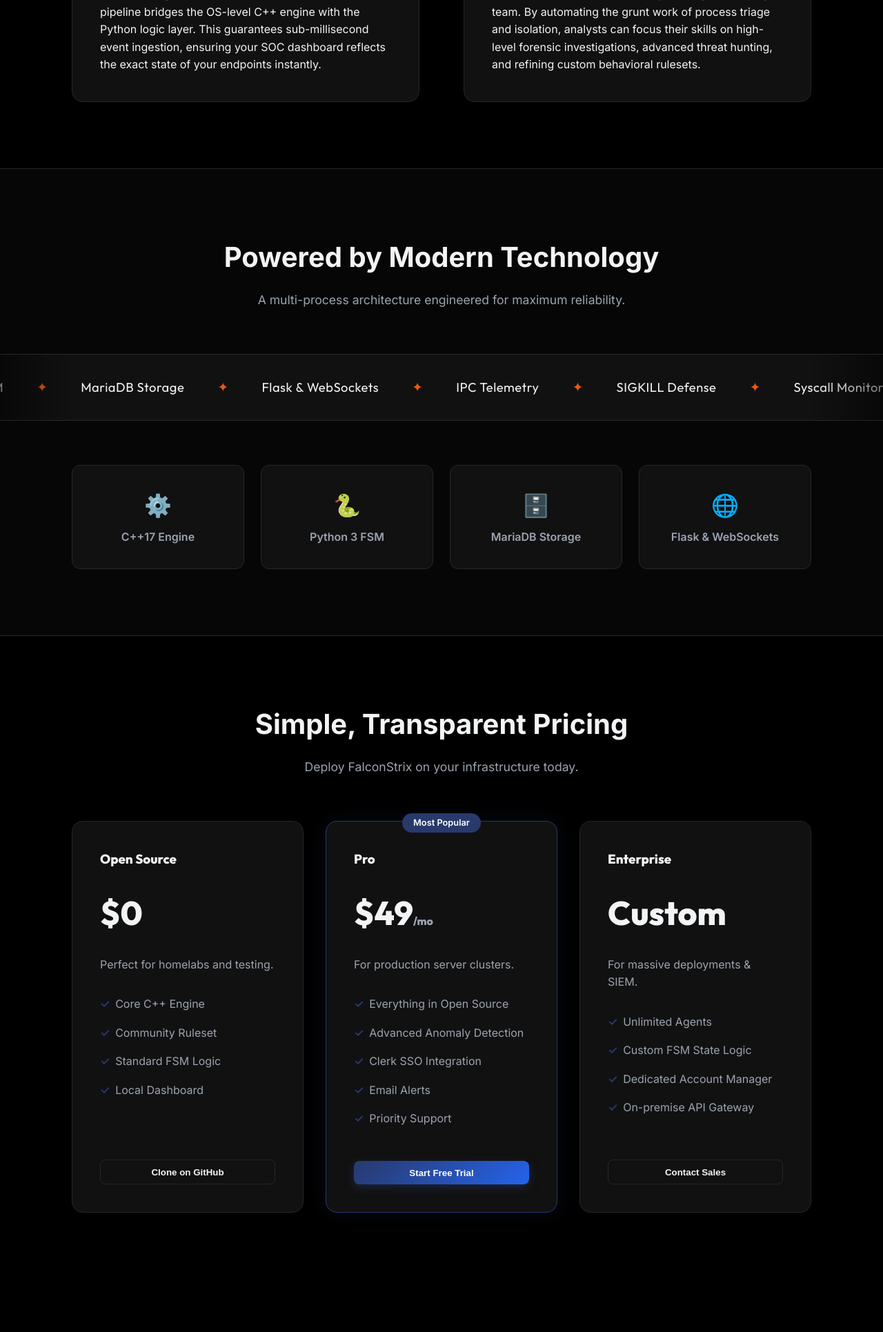
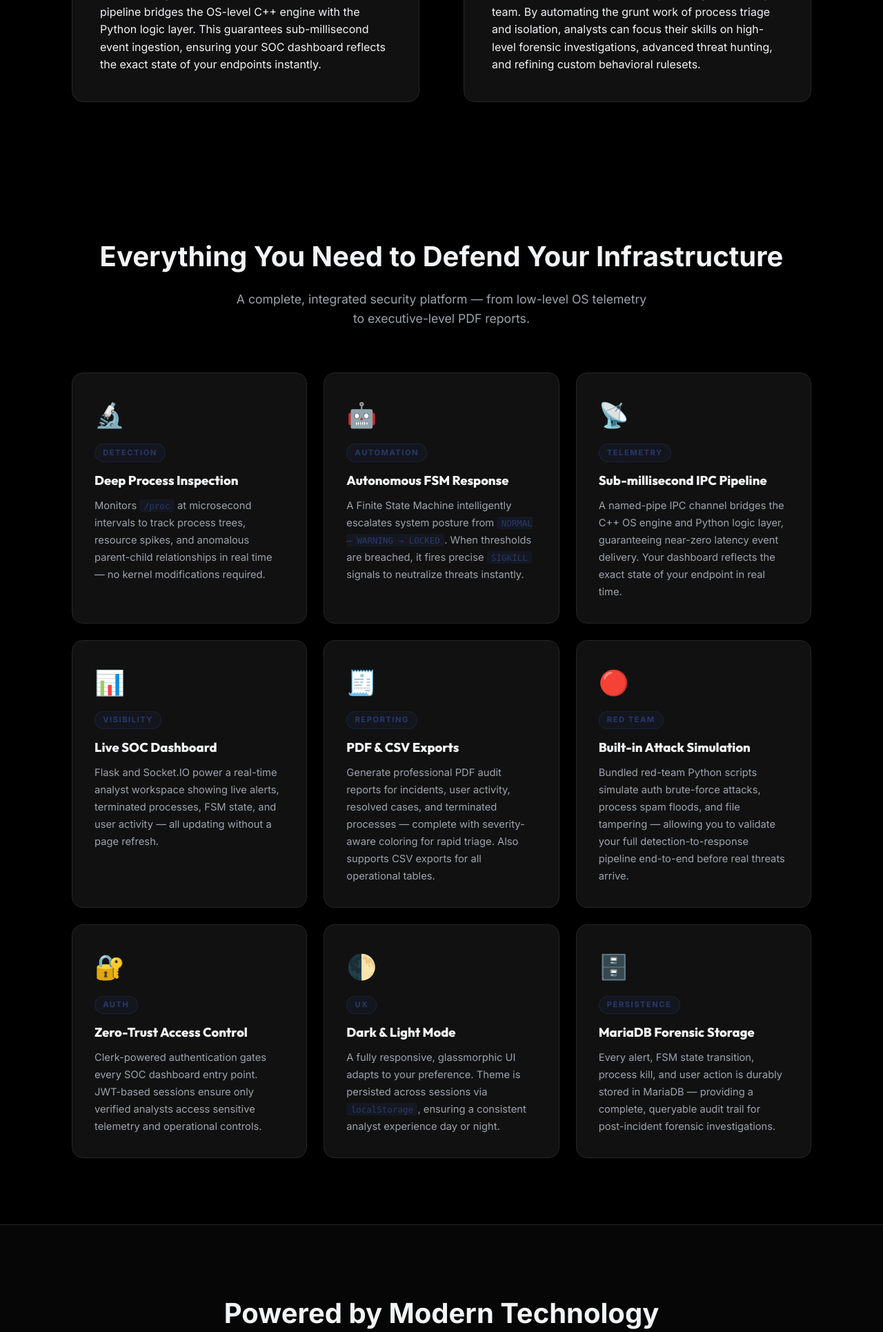
Before and after one commit to MuhammadZaidSaqib/FalconStrix-, a Flask app: page / in a window 1280 px wide. Shown: the part 2732-4663 px from the top of the page at 69% size. Run offline with Flask 3, Linux system fonts and the light colour scheme.

Commit message:
Adding Features in Hero page

```diff
--- a/gui_dashboard/static/marketing.css
+++ b/gui_dashboard/static/marketing.css
@@ -449,7 +449,88 @@ a {
   font-weight: bold;
 }
 
+
+/* Features Section */
+.features-grid {
+  display: grid;
+  grid-template-columns: repeat(auto-fit, minmax(300px, 1fr));
+  gap: 1.5rem;
+  margin-top: 3rem;
+}
+
+.feature-card {
+  background: var(--bg-card);
+  border: 1px solid var(--border-subtle);
+  border-radius: 16px;
+  padding: 2rem;
+  position: relative;
+  transition: transform 0.3s ease, border-color 0.3s ease, box-shadow 0.3s ease;
+  overflow: hidden;
+}
+
+.feature-card::before {
+  content: '';
+  position: absolute;
+  inset: 0;
+  border-radius: 16px;
+  background: linear-gradient(135deg, rgba(40,57,108,0.08), transparent);
+  opacity: 0;
+  transition: opacity 0.3s ease;
+}
+
+.feature-card:hover {
+  transform: translateY(-6px);
+  border-color: var(--primary-accent);
+  box-shadow: 0 16px 40px rgba(40, 57, 108, 0.25);
+}
+
+.feature-card:hover::before {
+  opacity: 1;
+}
+
+.feature-icon {
+  font-size: 2.2rem;
+  margin-bottom: 0.75rem;
+}
+
+.feature-badge {
+  display: inline-block;
+  font-size: 0.7rem;
+  font-weight: 700;
+  text-transform: uppercase;
+  letter-spacing: 1.5px;
+  color: var(--primary-accent);
+  background: rgba(40, 57, 108, 0.15);
+  border: 1px solid rgba(40, 57, 108, 0.35);
+  border-radius: 999px;
+  padding: 0.2rem 0.7rem;
+  margin-bottom: 0.75rem;
+}
+
+.feature-card h3 {
+  font-size: 1.15rem;
+  font-weight: 700;
+  color: var(--text-main);
+  margin-bottom: 0.6rem;
+}
+
+.feature-card p {
+  font-size: 0.92rem;
+  color: var(--text-muted);
+  line-height: 1.7;
+}
+
+.feature-card code {
+  background: rgba(40, 57, 108, 0.18);
+  color: var(--primary-accent);
+  padding: 0.1rem 0.4rem;
+  border-radius: 4px;
+  font-size: 0.85em;
+  font-family: 'JetBrains Mono', monospace;
+}
+
 /* Footer */
+
 footer {
   border-top: 1px solid var(--border-subtle);
   padding: 3rem 5%;
--- a/gui_dashboard/templates/hero.html
+++ b/gui_dashboard/templates/hero.html
@@ -64,6 +64,78 @@
             <h3 style="color: var(--text-main);">SOC Operator Skills</h3>
             <p>FalconStrix acts as a force multiplier for your security team. By automating the grunt work of process triage and isolation, analysts can focus their skills on high-level forensic investigations, advanced threat hunting, and refining custom behavioral rulesets.</p>
         </div>
+    </div>
+</section>
+
+<section id="features" class="section">
+    <div class="section-title">Everything You Need to Defend Your Infrastructure</div>
+    <p class="section-subtitle">A complete, integrated security platform — from low-level OS telemetry to executive-level PDF reports.</p>
+
+    <div class="features-grid">
+
+        <div class="feature-card">
+            <div class="feature-icon">🔬</div>
+            <div class="feature-badge">Detection</div>
+            <h3>Deep Process Inspection</h3>
+            <p>Monitors <code>/proc</code> at microsecond intervals to track process trees, resource spikes, and anomalous parent-child relationships in real time — no kernel modifications required.</p>
+        </div>
+
+        <div class="feature-card">
+            <div class="feature-icon">🤖</div>
+            <div class="feature-badge">Automation</div>
+            <h3>Autonomous FSM Response</h3>
+            <p>A Finite State Machine intelligently escalates system posture from <code>NORMAL → WARNING → LOCKED</code>. When thresholds are breached, it fires precise <code>SIGKILL</code> signals to neutralize threats instantly.</p>
+        </div>
+
+        <div class="feature-card">
+            <div class="feature-icon">📡</div>
+            <div class="feature-badge">Telemetry</div>
+            <h3>Sub-millisecond IPC Pipeline</h3>
+            <p>A named-pipe IPC channel bridges the C++ OS engine and Python logic layer, guaranteeing near-zero latency event delivery. Your dashboard reflects the exact state of your endpoint in real time.</p>
+        </div>
+
+        <div class="feature-card">
+            <div class="feature-icon">📊</div>
+            <div class="feature-badge">Visibility</div>
+            <h3>Live SOC Dashboard</h3>
+            <p>Flask and Socket.IO power a real-time analyst workspace showing live alerts, terminated processes, FSM state, and user activity — all updating without a page refresh.</p>
+        </div>
+
+        <div class="feature-card">
+            <div class="feature-icon">🧾</div>
+            <div class="feature-badge">Reporting</div>
+            <h3>PDF & CSV Exports</h3>
+            <p>Generate professional PDF audit reports for incidents, user activity, resolved cases, and terminated processes — complete with severity-aware coloring for rapid triage. Also supports CSV exports for all operational tables.</p>
+        </div>
+
+        <div class="feature-card">
+            <div class="feature-icon">🔴</div>
+            <div class="feature-badge">Red Team</div>
+            <h3>Built-in Attack Simulation</h3>
+            <p>Bundled red-team Python scripts simulate auth brute-force attacks, process spam floods, and file tampering — allowing you to validate your full detection-to-response pipeline end-to-end before real threats arrive.</p>
+        </div>
+
+        <div class="feature-card">
+            <div class="feature-icon">🔐</div>
+            <div class="feature-badge">Auth</div>
+            <h3>Zero-Trust Access Control</h3>
+            <p>Clerk-powered authentication gates every SOC dashboard entry point. JWT-based sessions ensure only verified analysts access sensitive telemetry and operational controls.</p>
+        </div>
+
+        <div class="feature-card">
+            <div class="feature-icon">🌓</div>
+            <div class="feature-badge">UX</div>
+            <h3>Dark & Light Mode</h3>
+            <p>A fully responsive, glassmorphic UI adapts to your preference. Theme is persisted across sessions via <code>localStorage</code>, ensuring a consistent analyst experience day or night.</p>
+        </div>
+
+        <div class="feature-card">
+            <div class="feature-icon">🗄️</div>
+            <div class="feature-badge">Persistence</div>
+            <h3>MariaDB Forensic Storage</h3>
+            <p>Every alert, FSM state transition, process kill, and user action is durably stored in MariaDB — providing a complete, queryable audit trail for post-incident forensic investigations.</p>
+        </div>
+
     </div>
 </section>
 
```
